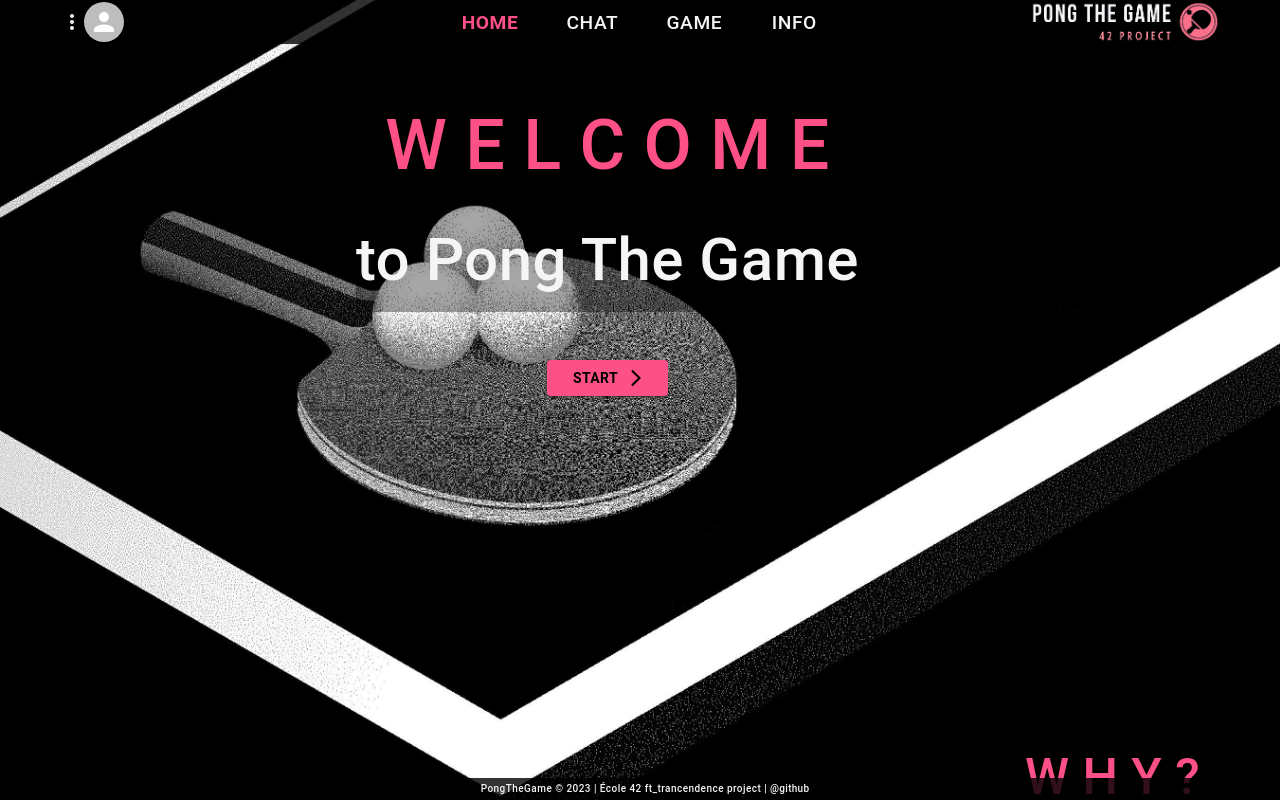
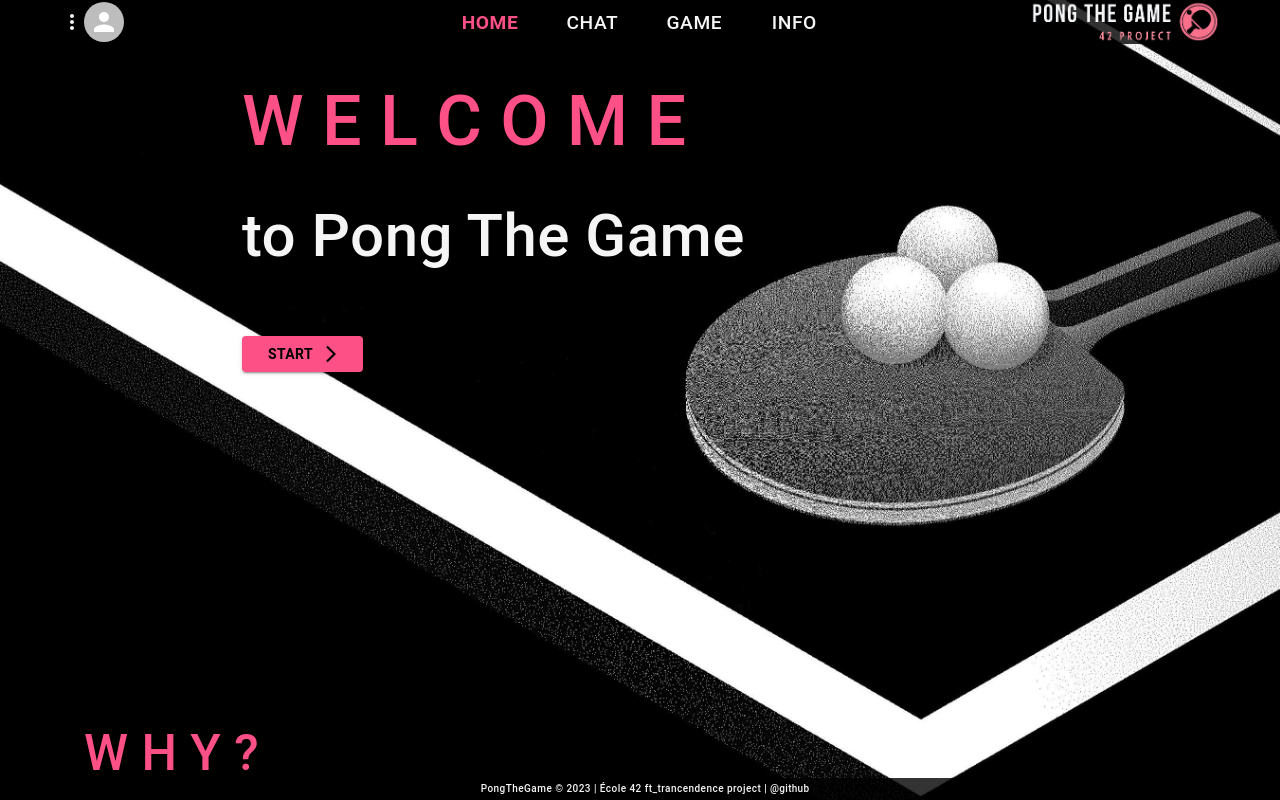
Before and after one commit to jesuisstan/PongTheGame, a React (Create React App) app in the folder frontend/: page / in a window 1280 px wide. Built offline with nearby package versions, Linux system fonts and the light colour scheme; no server answers.

Commit message:
HomePage reflected

```diff
--- a/frontend/src/components/pages/Home.tsx
+++ b/frontend/src/components/pages/Home.tsx
@@ -1,4 +1,6 @@
 import { useNavigate } from 'react-router-dom';
+import { useContext } from 'react';
+import { UserContext } from '../../contexts/UserContext';
 import ButtonPong from '../UI/ButtonPong';
 import ArrowForwardIosIcon from '@mui/icons-material/ArrowForwardIos';
 import * as color from '../UI/colorsPong';
@@ -6,6 +8,7 @@ import styles from './Pages.module.css';
 
 const Home = () => {
   const navigate = useNavigate();
+  const { user } = useContext(UserContext);
 
   return (
     <div className={styles.basicHome}>
@@ -13,15 +16,16 @@ const Home = () => {
         style={{
           fontSize: '70px',
           color: color.PONG_PINK,
-          marginLeft: 'auto',
-          marginRight: '421px',
-          marginTop: '84px'
+          marginLeft: '242px',
+          marginRight: 'auto',
+          marginTop: '60px'
         }}
       >
         <div
           style={{
             background: 'rgba(0, 0, 0, 0.35)',
-            borderRadius: '4px'
+            borderRadius: '4px',
+            textAlign: 'left'
           }}
         >
           W E L C O M E
@@ -34,22 +38,27 @@ const Home = () => {
             to Pong The Game
           </div>
         </div>
-
-        <ButtonPong
-          text="Start"
-          onClick={() => navigate('/login')}
-          endIcon={<ArrowForwardIosIcon />}
-          inversedColors
-        />
+        <div
+          style={{
+            textAlign: 'left'
+          }}
+        >
+          <ButtonPong
+            text={user.provider ? 'Continue' : 'Start'}
+            onClick={() => navigate('/login')}
+            endIcon={<ArrowForwardIosIcon />}
+            inversedColors
+          />
+        </div>
       </div>
       <div
         style={{
           fontSize: '50px',
           color: color.PONG_PINK,
-          marginLeft: 'auto',
-          marginRight: '80px',
+          marginLeft: '84px',
+          marginRight: 'auto',
           marginTop: '300px',
-          textAlign: 'right'
+          textAlign: 'left'
         }}
       >
         W H Y ?
```
Also changed, not shown: frontend/src/assets/homePage.jpg.
